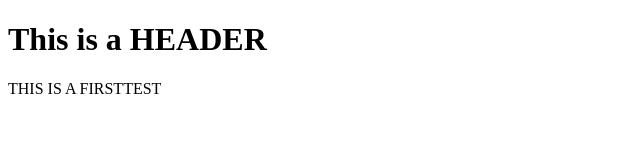
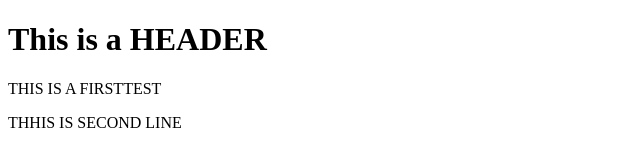
Before and after one commit to amalahema/Bootstrap, a website: page ABOUTUS.HTML in a window 1280 px wide. Shown: the whole page, without its empty margins (0-640 px from the left). Drawn offline with Linux system fonts and the light colour scheme.

Commit message:
THIS IS SECONDLINE

```diff
--- a/ABOUTUS.HTML
+++ b/ABOUTUS.HTML
@@ -5,5 +5,6 @@
     <body>
         <h1>This is a HEADER</h1>
         <P>THIS IS A FIRSTTEST </P>
+        <P>THHIS IS SECOND LINE</P>
     </body>
 </html>
```
